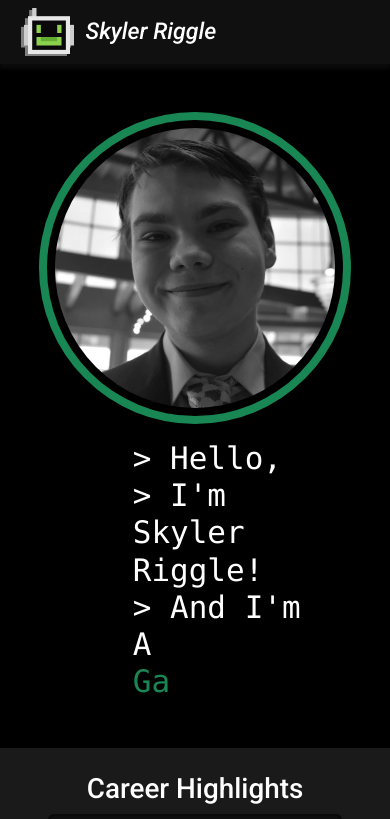
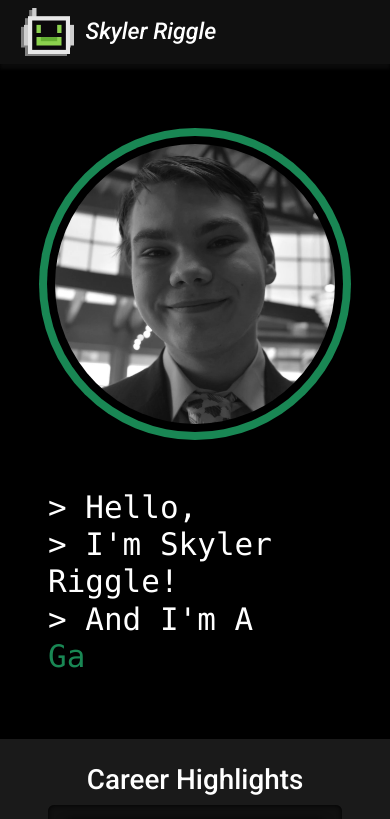
Before and after one commit to SkylerRiggle/SkylerRiggle.github.io, a React (Create React App) app: page /#/ in a window 390 px wide. Shown: the top 819 px of the page. Built offline with nearby package versions, Linux system fonts and the light colour scheme.

Commit message:
Fixed R Issue

```diff
--- a/src/components/Home Page/Introduction.tsx
+++ b/src/components/Home Page/Introduction.tsx
@@ -72,7 +72,7 @@ const Introduction = () =>
             </div>
 
             {/** Code Block */}
-            <div className="d-flex flex-column w-75 my-auto mx-auto ps-5">
+            <div className="d-flex flex-column my-auto intro-padding">
                 <code className="display-5 text-white">{`> Hello,`}</code>
                 <code className="display-5 text-white">{`> I'm Skyler Riggle!`}</code>
                 <code className="display-5 text-white">
--- a/src/styles/globals.scss
+++ b/src/styles/globals.scss
@@ -103,3 +103,15 @@ body {
     border-radius: 0.25rem;
     overflow: hidden;
 }
+
+.intro-padding {
+    padding-left: 2rem;
+    width: 75%;
+}
+
+@media only screen and (max-width: 768px) {
+    .intro-padding {
+      padding: 0;
+      width: 100%;
+    }
+  }
```
